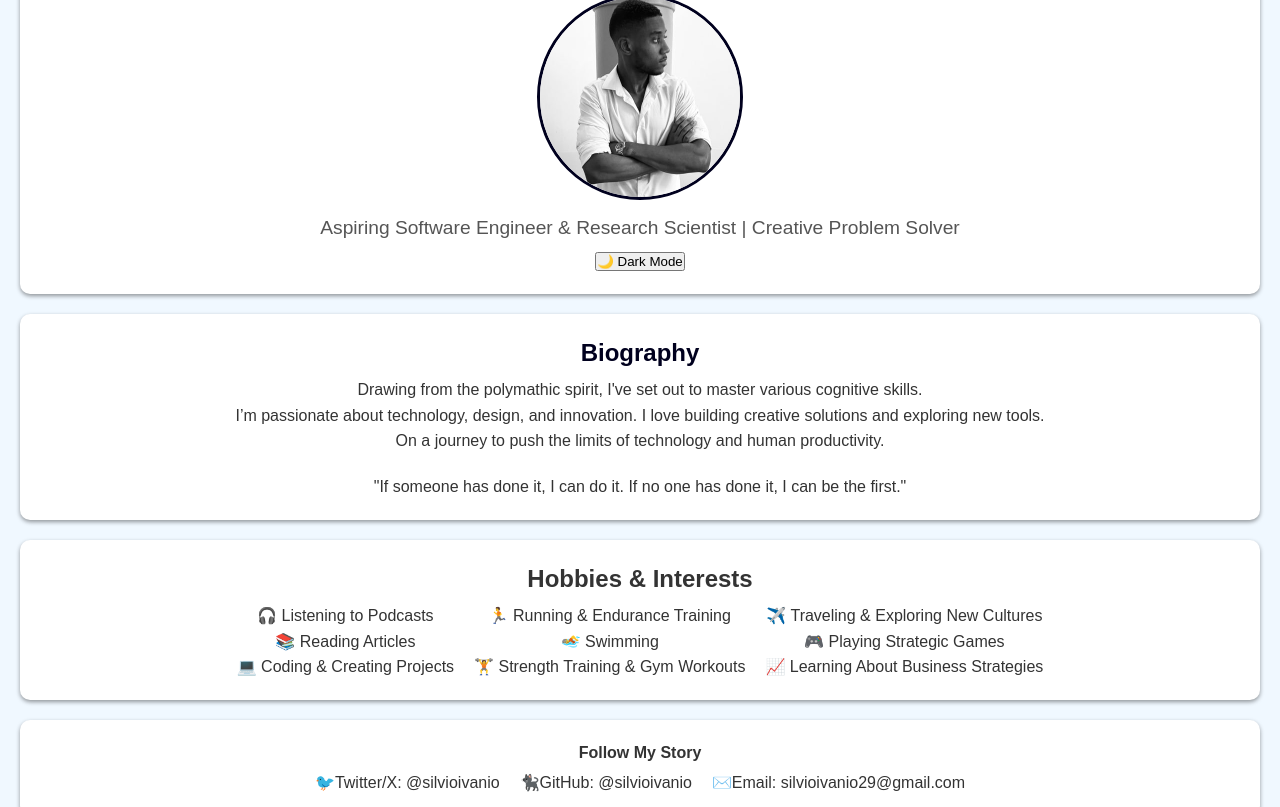
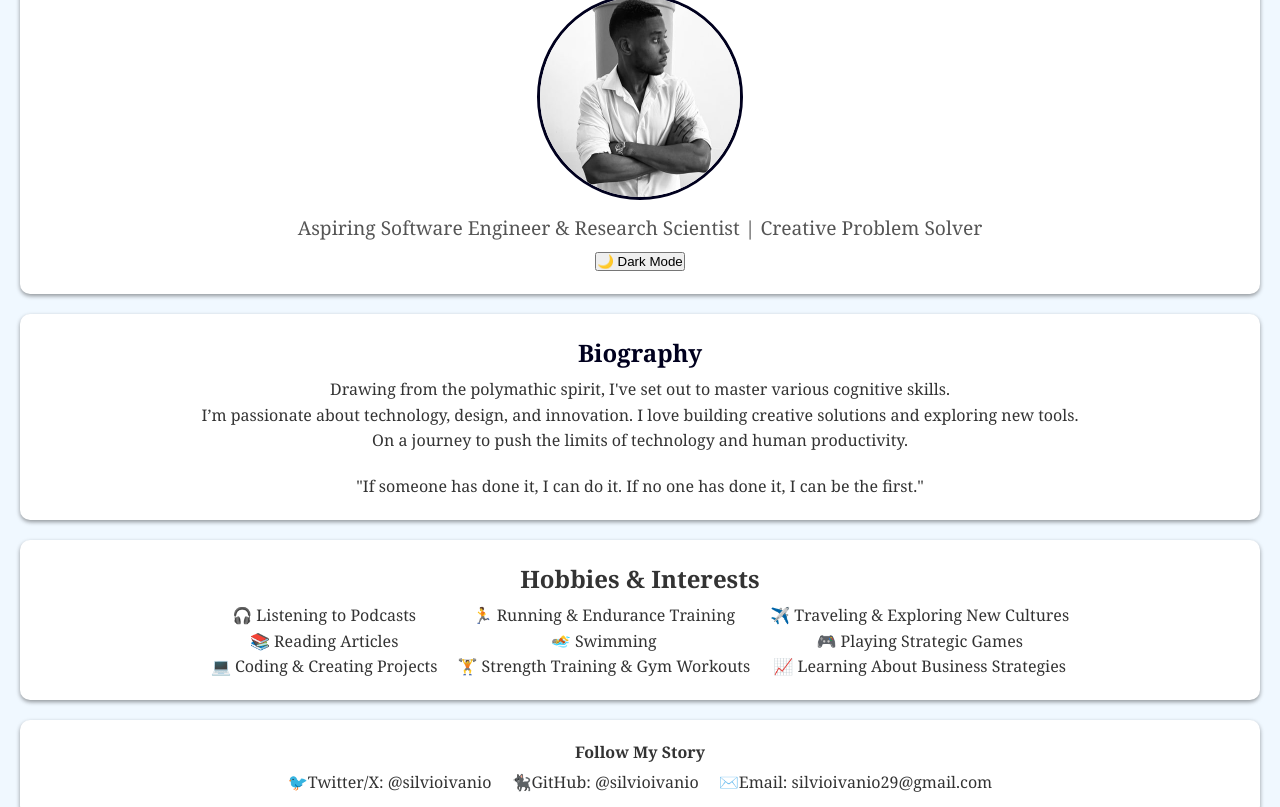
Before and after one commit to SilvioIvanio/profile, a plain HTML site: page index.html in a window 1280 px wide. Shown: the part 115-922 px from the top of the page. Drawn offline with Linux system fonts and the light colour scheme.

Commit message:
Refactor body styles for improved typography and consistency

```diff
--- a/style.css
+++ b/style.css
@@ -4,8 +4,8 @@
 }
 
 body {
-    font-family: Arial, Helvetica, sans-serif;
-    background-color:aliceblue;
+    font-family: Cambria, Cochin, Georgia, Times, 'Times New Roman', serif;
+    background-color: aliceblue;
     color: #333;
     line-height: 1.6;
     padding: 20px;
```
